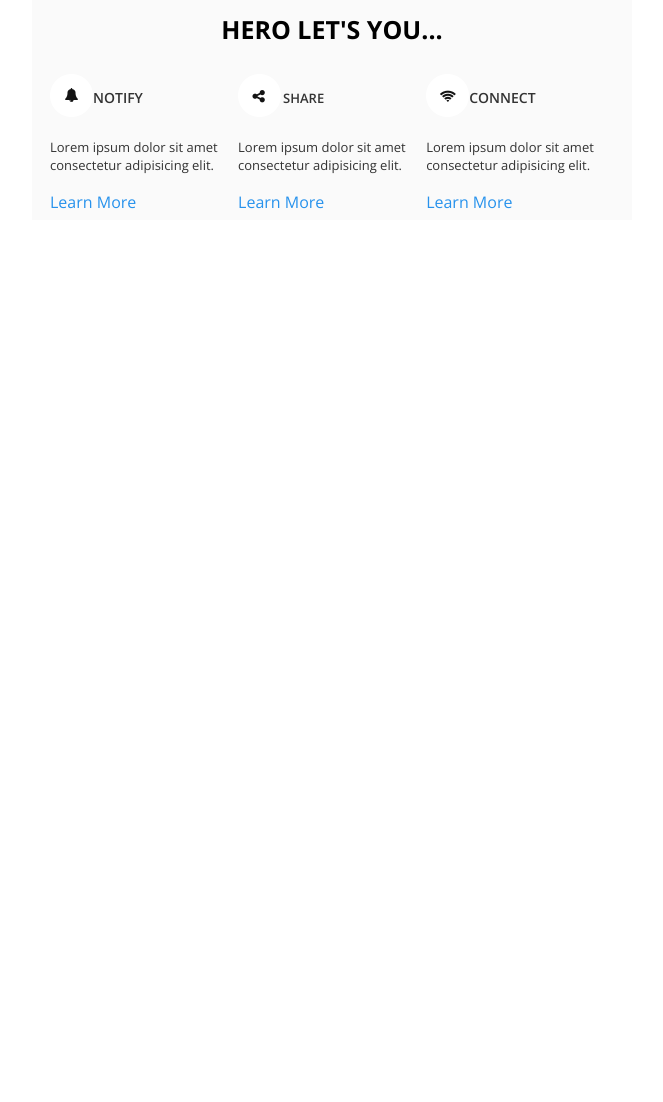
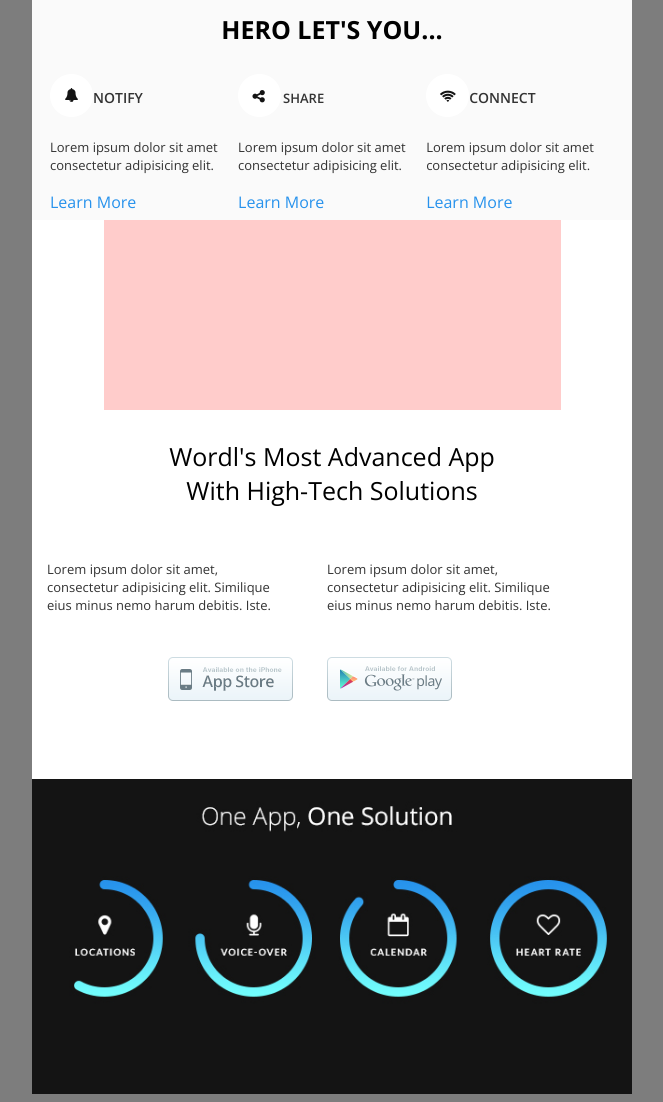
Before and after one commit to vladfreishmidt/html-email, a React app: page public/index.html in a window 1280 px wide. Shown: the part 500-1602 px from the top of the page, without its empty margins (308-971 px from the left). Before the commit the page ends 800 px from the top, so only its background shows below. Built offline with nearby package versions, Linux system fonts and the light colour scheme.

Commit message:
update 3

```diff
--- a/public/index.html
+++ b/public/index.html
@@ -7,7 +7,7 @@
     <link rel="stylesheet" href="/css/main.css">
     <link href="https://fonts.googleapis.com/css?family=Open+Sans:300,400,600,700,800&display=swap" rel="stylesheet">
   </head>
-  <body>
+  <body style="background: #7d7d7d;">
     <!-- start of html email-->
     <table width="100%" border="0" cellspacing="0" cellpadding="0">
       <tr>
@@ -31,7 +31,7 @@
                 </table>
                 <!-- end Left column -->
                 <!-- start of Right column -->
-                <table class="header-right" width="50%" align="right" cellspacing="0" cellpadding="0" border="0">
+                <table class="header-right" width="50%" align="right" cellspacing="0" cellpadding="0" border="0" style="background: #fff;">
                   <tr>
                     <td style="font-family: 'Open Sans', 'Helvetica Neue', Helvetica, Arial, 'Lucida Grande', sans-serif;">
                         <table  style="padding: 20px;" class="container" width="100%" align="center" cellspacing="0" cellpadding="0" border="0">
@@ -138,13 +138,76 @@
               </td>
             </tr>
             <!-- end LETS YOU row -->
-
-            <!-- start of main row -->
+            <!-- start of Advance row -->
+            <tr>
+              <td>
+                <table class="advance-table" style="width: 100%; background: #fff;" cellspacing="0" cellpadding="0" border="0">
+                  <tr>
+                    <td style="text-align: center;">
+                      <img src="img/image_head.jpg" alt="img">
+                    </td>
+                  </tr>
+                  <tr>
+                    <td>
+                      <h3 style="font-family: 'Open Sans', 'Helvetica Neue', Helvetica, Arial, 'Lucida Grande', sans-serif; font-size: 25px; font-weight: 300; text-transform: capitalize; text-align: center;">Wordl's <span style="font-weight: 400;">most advanced App</span><br/> with High-Tech solutions</h3>
+                    </td>
+                  </tr>
+                  <tr>
+                    <td>
+                      <table style="display: inline-block; width: 46%; padding: 15px 15px 70px 15px;" cellspacing="0" cellpadding="0" border="0">
+                        <tr>
+                          <td>
+                           <p style="padding: 0 0 30px 0; font-family: 'Open Sans', 'Helvetica Neue', Helvetica, Arial, 'Lucida Grande', sans-serif; color: #333; font-size: 13px;">
+                             Lorem ipsum dolor sit amet, consectetur adipisicing elit. Similique eius minus nemo harum debitis. Iste.
+                           </p>
+                          </td>
+                        </tr>
+                        <tr>
+                          <td align="right">
+                            <img src="img/appstore.png" alt="appstore">
+                          </td>
+                        </tr>
+                      </table>
+                      <table style="display: inline-block; width: 43%; padding: 15px 15px 70px 15px;" cellspacing="0" cellpadding="0" border="0">
+                          <tr>
+                            <td>
+                              <p style="padding: 0 0 30px 0; font-family: 'Open Sans', 'Helvetica Neue', Helvetica, Arial, 'Lucida Grande', sans-serif; color: #333; font-size: 13px;">
+                                Lorem ipsum dolor sit amet, consectetur adipisicing elit. Similique eius minus nemo harum debitis. Iste.
+                              </p>
+                            </td>
+                          </tr>
+                          <tr>
+                            <td align="left">
+                              <img src="img/playstore.png" alt="appstore">
+                            </td>
+                          </tr>
+                      </table>
+                    </td>
+                  </tr>
+                </table>
+              </td>
+            </tr>
+            <!-- end of Advance row -->
+            <!-- start of One Solution row -->
+            <tr>
+              <td>
+                <table width="100%" align="left" cellspacing="0" cellpadding="0" border="0" style="padding: 15px 15px 70px 15px; background: #141414;">
+                  <tr>
+                    <td>
+                      <img src="img/one_app.jpg" alt="one app" style="width: 100%;">
+                    </td>
+                  </tr>
+                </table>
+              </td>
+            </tr>
+            <!-- end of One Solution row -->
+            <!-- start of Advance row -->
             <tr>
               <td>
 
               </td>
             </tr>
+            <!-- end of Advance row -->
           </table>
           <!-- end of container -->
         </td>
```
